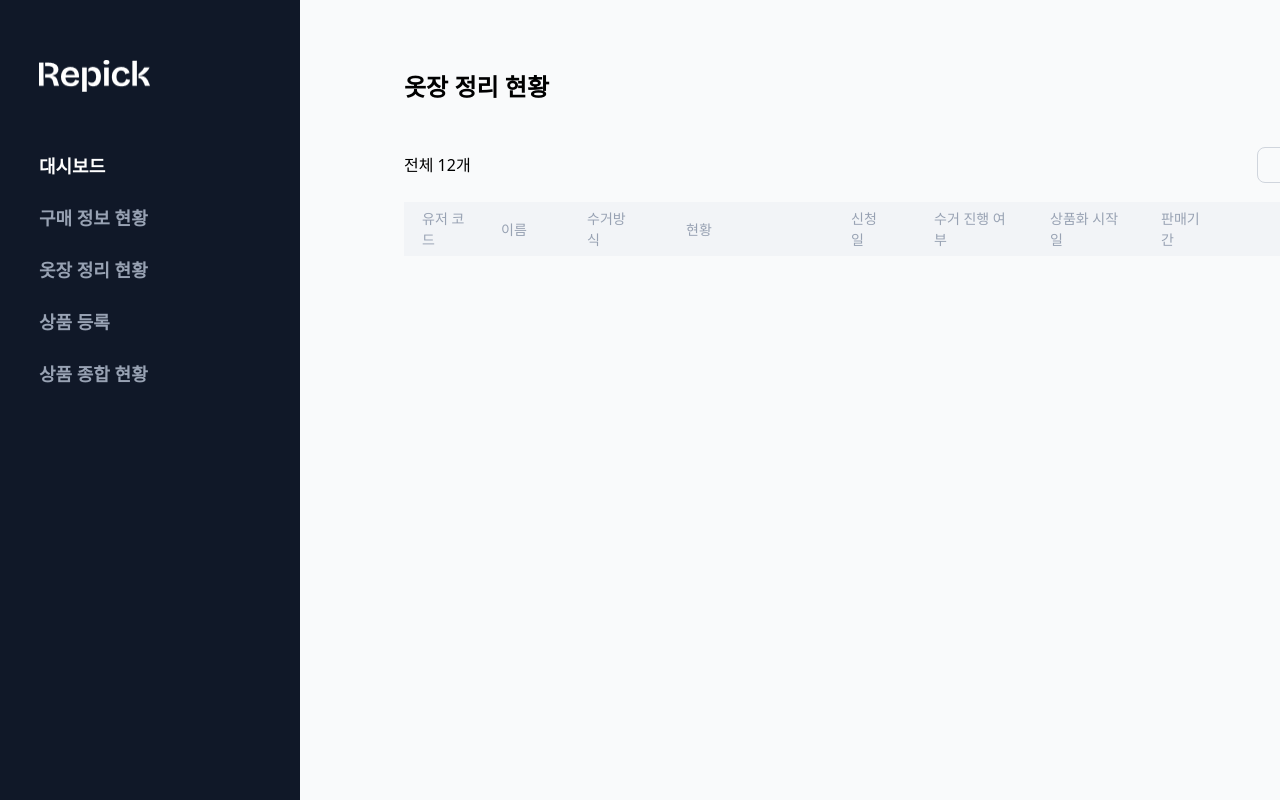
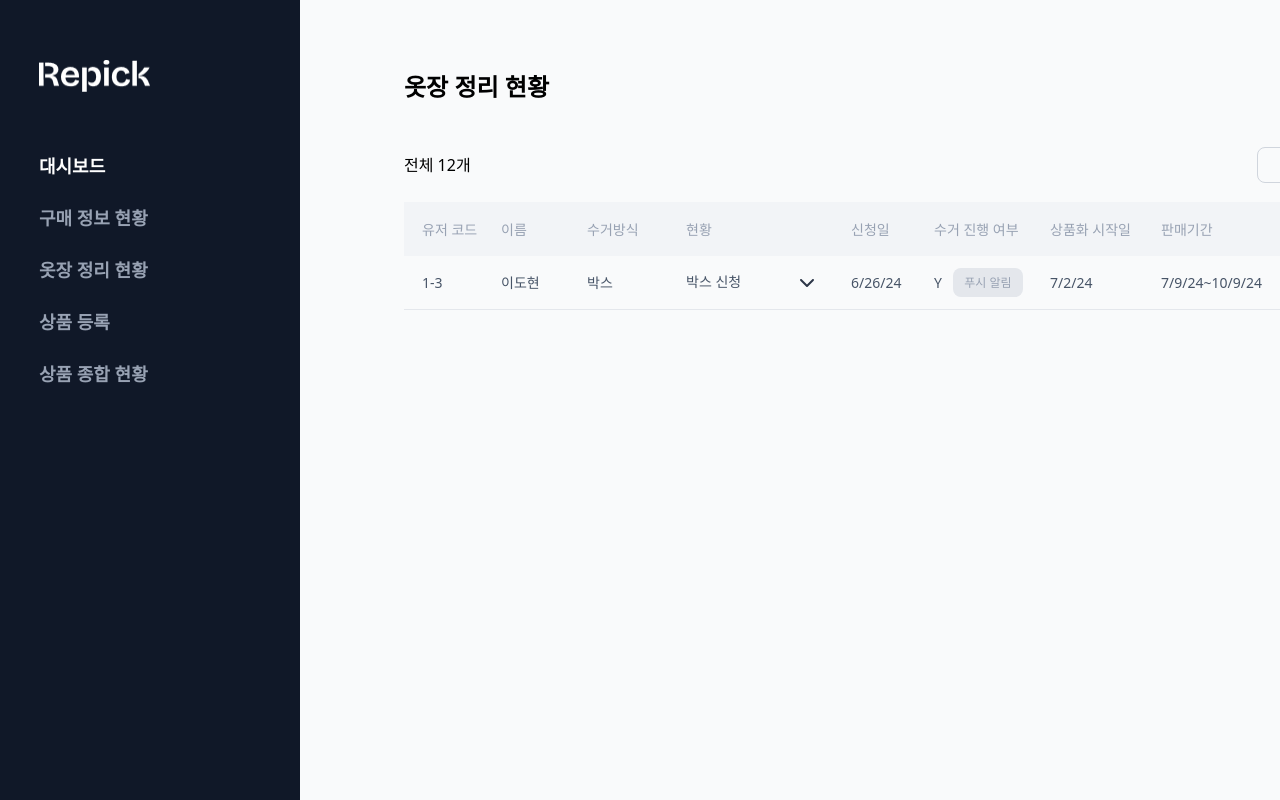
Before and after one commit to Repick-official/repick-admin, a Next.js app: page /wardrobe in a window 1280 px wide. Shown: the top 800 px of the page. Built offline with nearby package versions, Linux system fonts and the light colour scheme.

Commit message:
Design : 옷장 정리 현황 list design

```diff
--- /dev/null
+++ b/src/components/wardrobe/UserList.tsx
@@ -0,0 +1,50 @@
+import React from "react";
+import PushBtn from "./stateBtn/PushBtn";
+import FinishBtn from "./stateBtn/FinishBtn";
+
+export default function UserList() {
+  const push = true;
+  const rejectFinish = true;
+  const sellFinish = false;
+  return (
+    <div>
+      <div className="w-1262pxr h-53pxr text-14pxr font-medium leading-21pxr text-text-sub flex items-center">
+        <div className="ml-18pxr w-79pxr">1-3</div>
+        <div className="w-86pxr">이도현</div>
+        <div className="w-99pxr">박스</div>
+        <div className="w-133pxr mr-32pxr flex">
+          박스 신청
+          <svg
+            xmlns="http://www.w3.org/2000/svg"
+            width="24"
+            height="24"
+            viewBox="0 0 24 24"
+            fill="none"
+            className="ml-auto"
+          >
+            <path
+              d="M6.70711 8.29289C6.31658 7.90237 5.68342 7.90237 5.29289 8.29289C4.90237 8.68342 4.90237 9.31658 5.29289 9.70711L11.2929 15.7071C11.6834 16.0976 12.3166 16.0976 12.7071 15.7071L18.7071 9.70711C19.0976 9.31658 19.0976 8.68342 18.7071 8.29289C18.3166 7.90237 17.6834 7.90237 17.2929 8.29289L12 13.5858L6.70711 8.29289Z"
+              fill="#2D3648"
+            />
+          </svg>
+        </div>
+        <div className="w-83pxr">6/26/24</div>
+        <div className="w-116pxr">
+          <PushBtn push={push} />
+        </div>
+        <div className="w-111pxr">7/2/24</div>
+        <div className="w-136pxr">7/9/24~10/9/24</div>
+        <div className="w-87pxr">10/10/24</div>
+        <div className="w-86pxr">10/10/24</div>
+        <div className="w-99pxr">
+          <FinishBtn finish={rejectFinish} />
+        </div>
+        <div className="w-79pxr">
+          <FinishBtn finish={sellFinish} />
+        </div>
+      </div>
+
+      <div className="w-1262pxr bg-dark-gray h-1pxr"></div>
+    </div>
+  );
+}
--- a/src/components/wardrobe/WardrobeContent.tsx
+++ b/src/components/wardrobe/WardrobeContent.tsx
@@ -2,6 +2,7 @@
 import React from "react";
 import { useState } from "react";
 import Dropdown from "./Dropdown";
+import UserList from "./UserList";
 
 export default function WardrobeContent() {
   const [view, setView] = useState(false);
@@ -123,19 +124,25 @@ export default function WardrobeContent() {
     //     <div className="h-1pxr bg-dark-gray" />
     //   </div>
     // </div>
-    <div className="w-1262pxr h-54pxr bg-circle-gray mt-16pxr text-14pxr font-medium leading-22pxr text-unSelected-color flex items-center">
-      <div className="ml-18pxr w-54pxr">유저 코드</div>
-      <div className="ml-25pxr w-26pxr">이름</div>
-      <div className="ml-60pxr w-51pxr">수거방식</div>
-      <div className="ml-48pxr w-26pxr">현황</div>
-      <div className="ml-139pxr w-38pxr">신청일</div>
-      <div className="ml-45pxr w-82pxr">수거 진행 여부</div>
-      <div className="ml-34pxr w-79pxr">상품화 시작일</div>
-      <div className="ml-32pxr w-51pxr">판매기간</div>
-      <div className="ml-85pxr w-51pxr">정산신청</div>
-      <div className="ml-36pxr w-51pxr">정산완료</div>
-      <div className="ml-35pxr w-54pxr">리젝 상품</div>
-      <div className="ml-45pxr w-79pxr">판매만료 리턴</div>
+    <div>
+      <div className="w-1262pxr h-54pxr bg-circle-gray mt-16pxr text-14pxr font-medium leading-22pxr text-unSelected-color flex items-center">
+        <div className="ml-18pxr w-79pxr">유저 코드</div>
+        <div className="w-86pxr">이름</div>
+        <div className="w-99pxr">수거방식</div>
+        <div className="w-165pxr">현황</div>
+        <div className="w-83pxr">신청일</div>
+        <div className="w-116pxr">수거 진행 여부</div>
+        <div className="w-111pxr">상품화 시작일</div>
+        <div className="w-136pxr">판매기간</div>
+        <div className="w-87pxr">정산신청</div>
+        <div className="w-86pxr">정산완료</div>
+        <div className="w-99pxr">리젝 상품</div>
+        <div className="w-79pxr">판매만료 리턴</div>
+      </div>
+
+      <div>
+        <UserList />
+      </div>
     </div>
   );
 }
--- /dev/null
+++ b/src/components/wardrobe/stateBtn/FinishBtn.tsx
@@ -0,0 +1,18 @@
+import React from "react";
+
+export default function FinishBtn({ finish }: any) {
+  return (
+    <div className="flex items-center">
+      <div>{finish ? "Y" : "N"}</div>
+      <div
+        className={`flex justify-center items-center rounded-8pxr text-12pxr leading-18pxr font-medium text-background-color  ${
+          finish
+            ? "bg-unSelected-color ml-8pxr w-46pxr h-29pxr"
+            : "bg-nav-color  ml-11pxr w-57pxr h-29pxr"
+        }`}
+      >
+        {finish ? "완료" : "미완료"}
+      </div>
+    </div>
+  );
+}
--- /dev/null
+++ b/src/components/wardrobe/stateBtn/PushBtn.tsx
@@ -0,0 +1,18 @@
+import React from "react";
+
+export default function PushBtn({ push }: any) {
+  return (
+    <div className="flex items-center">
+      <div>{push ? "Y" : "N"}</div>
+      <div
+        className={`flex justify-center items-center rounded-8pxr w-70pxr h-29pxr ml-11pxr text-12pxr leading-18pxr font-medium  ${
+          push
+            ? "bg-dark-gray text-unSelected-color"
+            : "bg-nav-color text-background-color"
+        }`}
+      >
+        푸시 알림
+      </div>
+    </div>
+  );
+}
```
